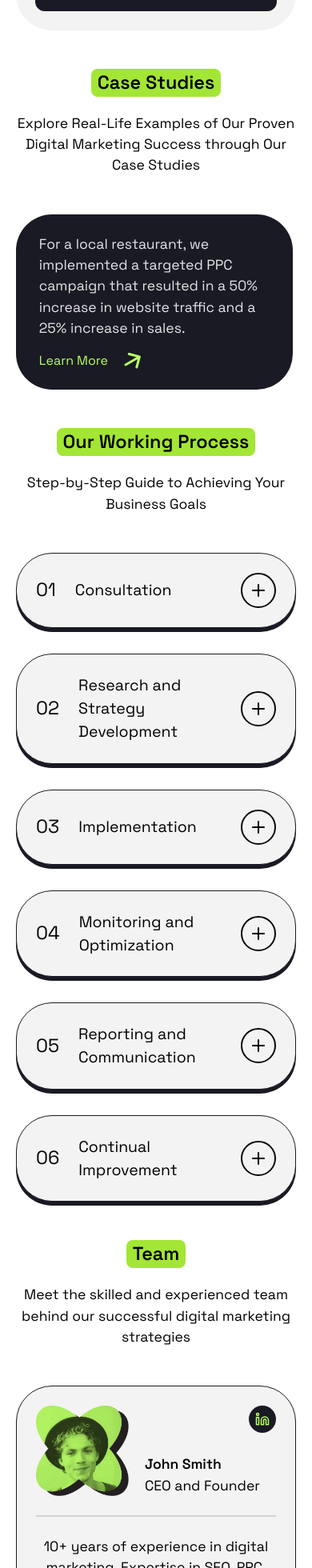
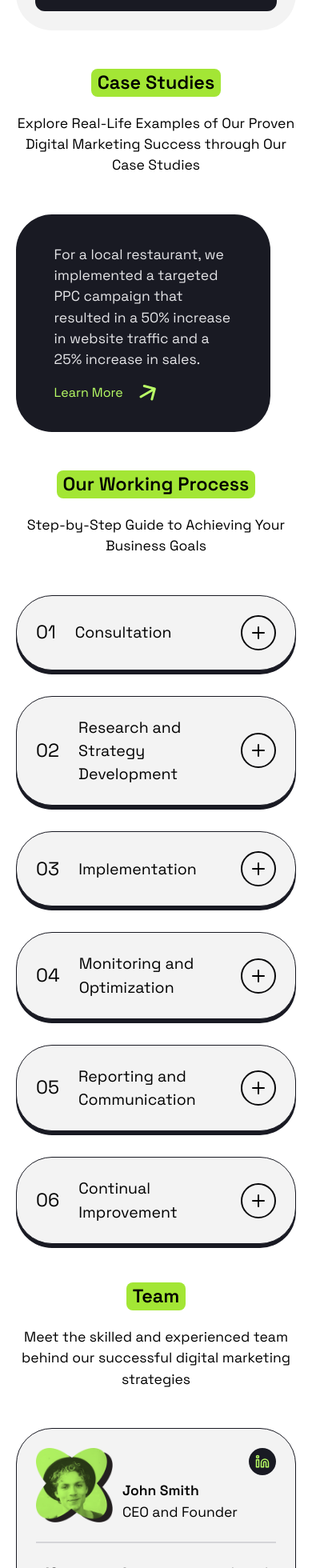
Before and after one commit to LucasMCFidelis/Positivus-Landing-Page, a React (Vite) app: page / in a window 390 px wide. Shown: the part 3461-5421 px from the top of the page at 80% size. Built offline with nearby package versions, Linux system fonts and the light colour scheme; what @savvywombat/tailwindcss-grid-areas would draw is missing.

Commit message:
Ajustes nas Seções Team e CardStudies

```diff
--- a/src/components/cards/CardWrapper.tsx
+++ b/src/components/cards/CardWrapper.tsx
@@ -13,7 +13,7 @@ interface CardWrapperProps {
 
 export function CardWrapper({ bgColor, size, rounded, border, children, className}: CardWrapperProps) {
     const item = tv({
-        base: 'p-6 lg:px-10',
+        base: 'p-6',
 
         variants: {
             bgCard: {
--- a/src/components/sectionPage/SectionCaseStudies.tsx
+++ b/src/components/sectionPage/SectionCaseStudies.tsx
@@ -2,7 +2,7 @@ import { paragraph } from "../../app";
 import { Card } from "../cards";
 
 const CaseStudyCard = ({ description }: { description: string }) => (
-    <div className="px-4 space-y-4 min-w-72 max-w-xs lg:w-1/3 flex-shrink-0">
+    <div className="px-[18%] lg:px-[8%] space-y-4 min-w-72 max-w-xs flex-shrink-0">
         <p className={paragraph({ size: "full", alignTextMobile: "left" })}>
             {description}
         </p>
@@ -16,6 +16,12 @@ const CaseStudyCard = ({ description }: { description: string }) => (
 )
 
 export function SectionCaseStudies() {
+    const CaseStudyList = [
+        "For a local restaurant, we implemented a targeted PPC campaign that resulted in a 50% increase in website traffic and a 25% increase in sales.",
+        "For a B2B software company, we developed an SEO strategy that resulted in a first page ranking for key keywords and a 200% increase in organic traffic.",
+        "For a national retail chain, we created a social media marketing campaign that increased followers by 25% and generated a 20% increase in online sales."
+    ]
+
     return (
         <>
             <Card.Header
@@ -24,25 +30,26 @@ export function SectionCaseStudies() {
                 paragraphSize="lg"
             />
 
-            {innerWidth < 1024 ? (
+            {innerWidth <= 1024 ? (
                 <div className="overflow-x-auto w-auto">
-                    <div className="w-max flex gap-x-[2%]">
-                        <Card.Wrapper bgColor="tertiary" border="none" size="full" rounded="lg" className="w-[90%] flex items-center justify-center text-zinc-200 px-[18%] md:px-[30%]">
-                            <CaseStudyCard description={"For a local restaurant, we implemented a targeted PPC campaign that resulted in a 50% increase in website traffic and a 25% increase in sales."} />
-                        </Card.Wrapper>
-                        <Card.Wrapper bgColor="tertiary" border="none" size="full" rounded="lg" className="w-[90%] flex items-center justify-center text-zinc-200 px-[18%] md:px-[30%]">
-                            <CaseStudyCard description={"For a local restaurant, we implemented a targeted PPC campaign that resulted in a 50% increase in website traffic and a 25% increase in sales."} />
-                        </Card.Wrapper>
-                        <Card.Wrapper bgColor="tertiary" border="none" size="full" rounded="lg" className="w-[90%] flex items-center justify-center text-zinc-200 px-[18%] md:px-[30%]">
-                            <CaseStudyCard description={"For a local restaurant, we implemented a targeted PPC campaign that resulted in a 50% increase in website traffic and a 25% increase in sales."} />
-                        </Card.Wrapper>
+                    <div className={`w-max grid grid-cols-${CaseStudyList.length} gap-x-[2%] `}>
+                        {CaseStudyList.map((item, idx) => (
+                            <Card.Wrapper key={idx} bgColor="tertiary" border="none" size="full" rounded="lg" className="w-[90%] flex items-center justify-center text-zinc-200">
+                                <CaseStudyCard description={item} />
+                            </Card.Wrapper>
+                        ))}
                     </div>
                 </div>
             ) : (
-                <Card.Wrapper bgColor="tertiary" border="none" size="full" rounded="lg" className="w-full flex items-center justify-between text-zinc-200 py-16">
-                    <CaseStudyCard description={"For a local restaurant, we implemented a targeted PPC campaign that resulted in a 50% increase in website traffic and a 25% increase in sales."} />
-                    <CaseStudyCard description="For a B2B software company, we developed an SEO strategy that resulted in a first page ranking for key keywords and a 200% increase in organic traffic." />
-                    <CaseStudyCard description="For a national retail chain, we created a social media marketing campaign that increased followers by 25% and generated a 20% increase in online sales." />
+                <Card.Wrapper bgColor="tertiary" border="none" size="full" rounded="lg" className={`w-full flex items-center justify-between text-zinc-200 py-16`}>
+                    {CaseStudyList.map((item, idx) => (
+                        <div
+                            key={idx}
+                            className={`${idx !== 0 ? 'border-l border-gray-300' : ''}`}
+                        >
+                            <CaseStudyCard description={item} />
+                        </div>
+                    ))}
                 </Card.Wrapper>
             )}
         </>
--- a/src/components/sectionPage/SectionTeam.tsx
+++ b/src/components/sectionPage/SectionTeam.tsx
@@ -13,8 +13,8 @@ interface TeamCardProps {
 
 const TeamCard = ({ name, position, pathImage, altImage, resumePerson }: TeamCardProps) => (
     <Card.Wrapper bgColor="primary" size="full" rounded="lg" className="flex flex-col gap-y-6 relative">
-        <div className="flex items-end gap-5">
-            <img src={pathImage} alt={altImage} className="self-start" />
+        <div className="flex items-end gap-3 space-y-8">
+            <img src={pathImage} alt={altImage} className="min-w-24 w-[10vw]" />
             <div className="w-full h-full flex flex-col justify-between relative">
                 <Button colorBG={"dark"} rounded="full" className="absolute top-0 right-0" >
                     <Linkedin color="#B9FF66" size={18}/>
@@ -39,7 +39,7 @@ export function SectionTeam() {
                 description="Meet the skilled and experienced team behind our successful digital marketing strategies"
                 paragraphSize="md"
             />
-            <div className="grid grid-cols-1 gap-7 lg:grid-cols-2 xl:grid-cols-3 lg:gap-10">
+            <div className="grid grid-cols-1 gap-6 lg:grid-cols-2 xl:grid-cols-3">
                 {[
                     {
                         name: "John Smith",
```
